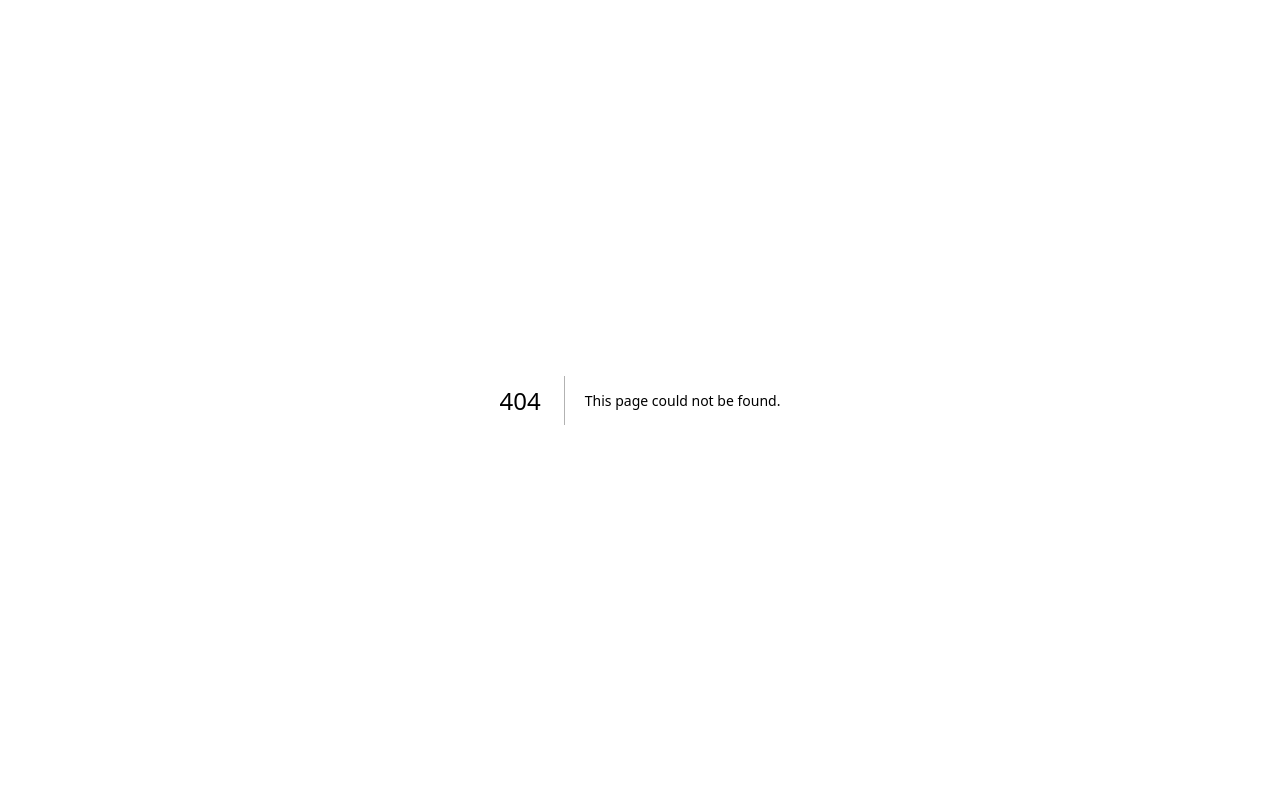
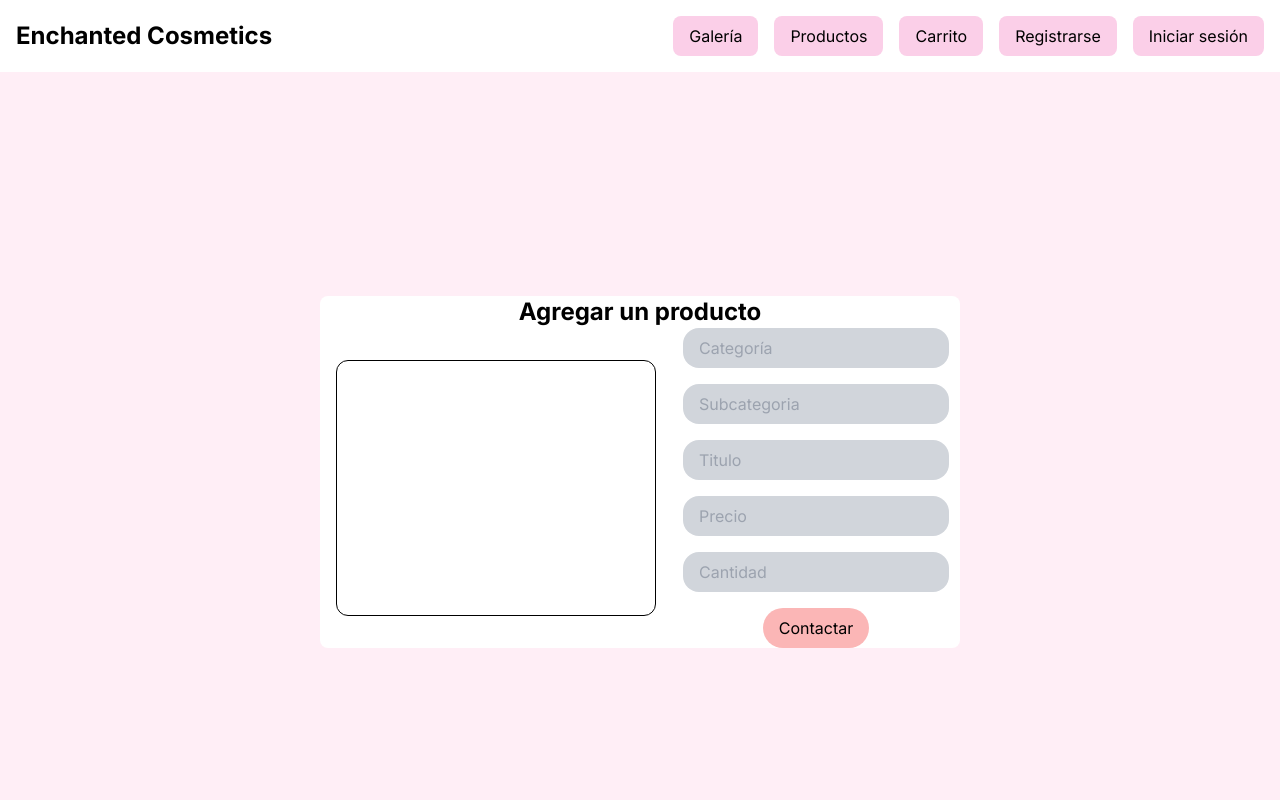
Before and after one commit to Elmono56/DuendeMaquillista, a Next.js app: page /pages/admin/addProduct in a window 1280 px wide. Before the commit this address had no page. Shown: the top 800 px of the page. Built offline with nearby package versions, Linux system fonts and the light colour scheme.

Commit message:
feat: AddProduct component finished

```diff
--- /dev/null
+++ b/src/app/pages/admin/addProduct/page.tsx
@@ -0,0 +1,53 @@
+import React from "react";
+import Footer from "@/app/components/Footer";
+import Navbar from "@/app/components/Navbar";
+
+const AddProduct = () => {
+  return (
+    <div>
+      <Navbar />
+      <div className="flex justify-center items-center h-screen">
+        <div className="w-2/4 bg-white rounded-lg h-549 w-384">
+          <div className="text-2xl text-black font-bold text-center">
+            Agregar un producto
+          </div>
+          <div className="flex items-center space-between">
+            <div className="w-80 h-64 rounded-xl border border-black m-4"></div>
+
+            <div className="text-center w-72">
+              <input
+                type="text"
+                className="input-global"
+                placeholder="Categoría"
+              />{" "}
+              <input
+                type="text"
+                className="input-global"
+                placeholder="Subcategoria"
+              />{" "}
+              <input
+                type="text"
+                className="input-global"
+                placeholder="Titulo"
+              />{" "}
+              <input
+                type="text"
+                className="input-global"
+                placeholder="Precio"
+              />{" "}
+              <input
+                type="text"
+                className="input-global"
+                placeholder="Cantidad"
+              />
+              <button className="boton-global ">Contactar</button>
+            </div>
+          </div>
+        </div>
+      </div>
+
+      <Footer />
+    </div>
+  );
+};
+export default AddProduct;
```
